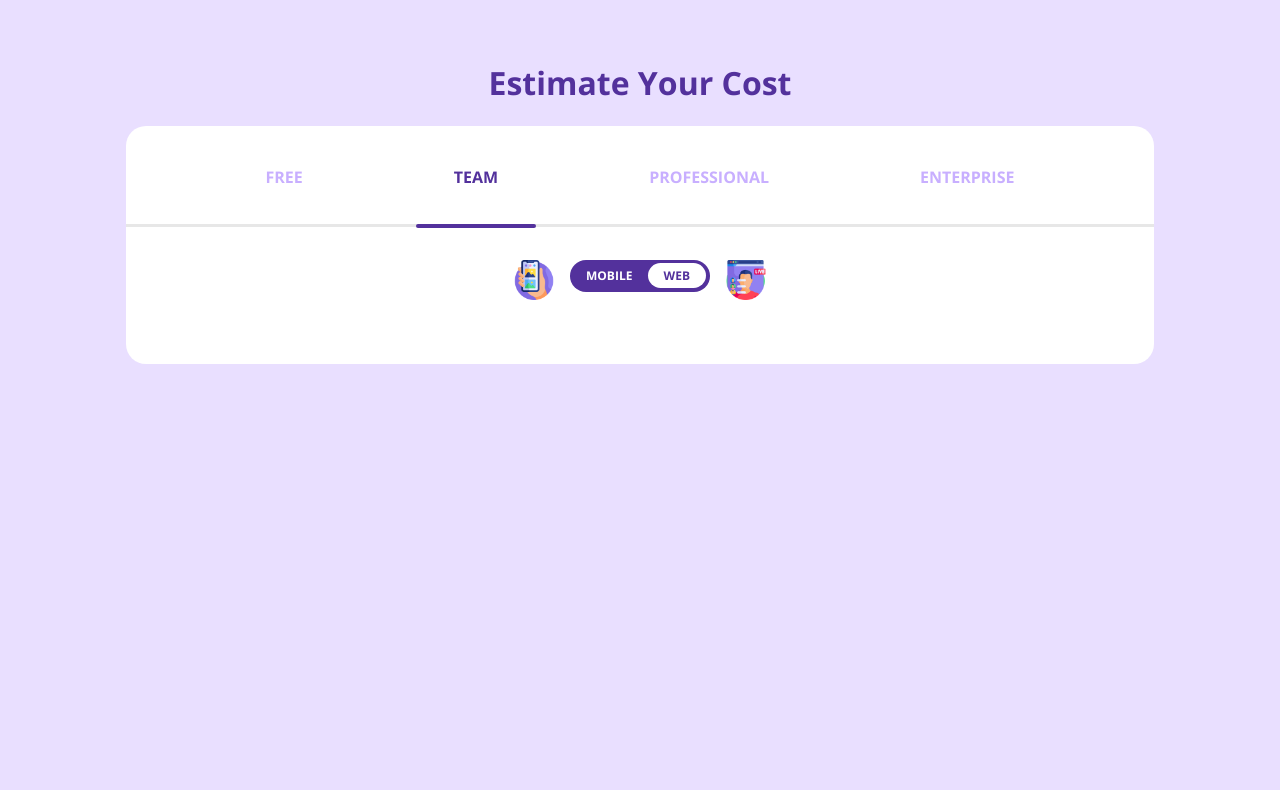
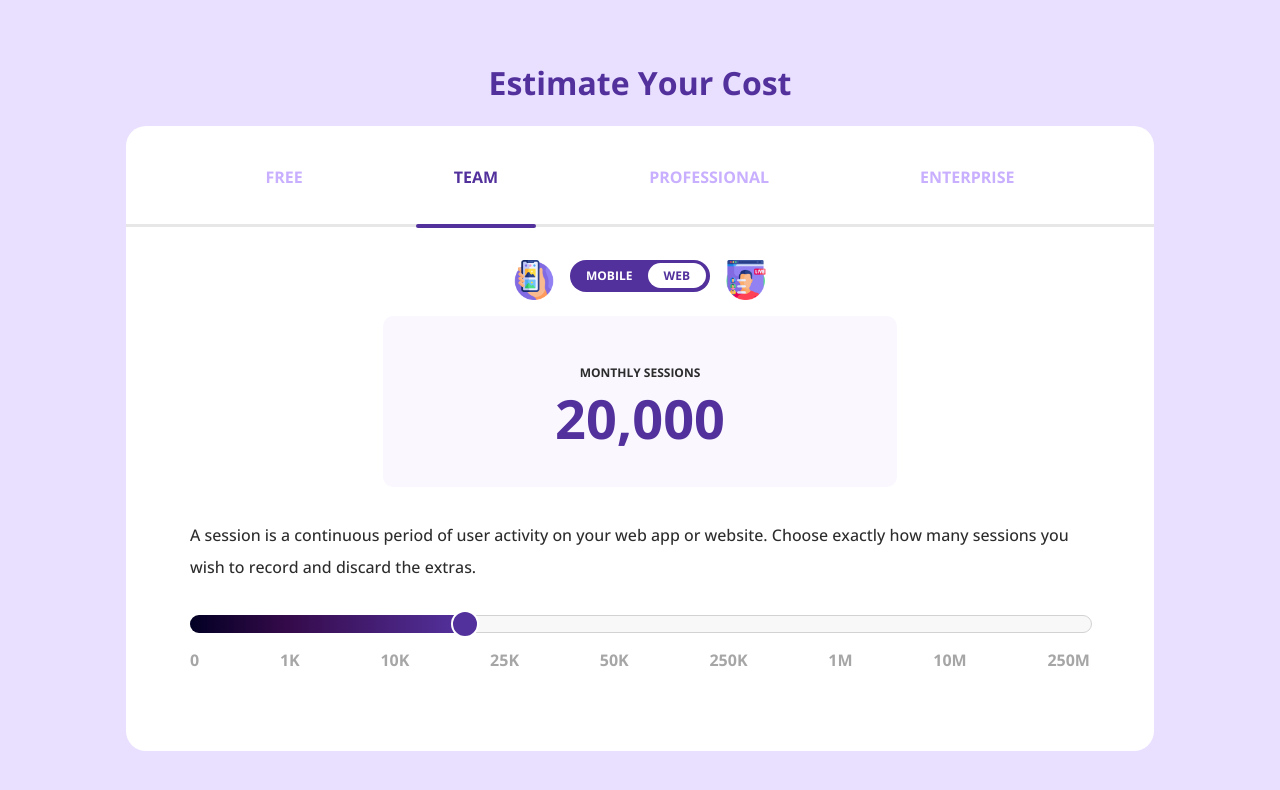
Before and after one commit to Brandies7/CostEstimatorProject, a plain HTML site: page index.html in a window 1280 px wide. Drawn offline with nearby package versions, Linux system fonts and the light colour scheme.

Commit message:
created sessions card and slider

```diff
--- a/index.css
+++ b/index.css
@@ -105,3 +105,90 @@ h1 {
     padding: 4px 16px;
     border-radius: 20px;
 }
+
+.sessions-card {
+    background-color: rgb(250, 247, 255);
+    text-align: center;
+    padding: 32px;
+    width: 50%;
+    text-transform: uppercase;
+    margin: 16px 0;
+    border-radius: 10px;
+}
+
+.sessions-card p {
+    color: rgb(44, 44, 44);
+    font-size: 12px;
+    font-weight: bold;
+    margin: 16px 0 0 0;
+}
+
+.sessions-card .number {
+    color: rgb(83, 49, 156);
+    font-size: 54px;
+    margin: 0;
+}
+
+.discription {
+    line-height: 32px;
+    margin: 16px 0 32px 0;
+}
+
+.slider {
+    width: 100%;
+    position: relative;
+}
+
+.slider .bar {
+    width: 100%;
+    height: 16px;
+    background-color: rgb(248, 248, 248);
+    border: 1px solid rgb(210, 210, 210);
+    border-radius: 20px;
+}
+
+.slider .progress {
+    width: 30%;
+    height: 18px;
+    background: linear-gradient(
+        90deg,
+        rgba(2, 0, 36, 1) 0%,
+        rgba(53, 10, 74, 1) 36%,
+        rgba(83, 49, 156, 1) 100%
+    );
+    border-top-left-radius: 20px;
+    border-bottom-left-radius: 20px;
+    position: absolute;
+    top: 0;
+    left: 0;
+}
+
+.slider .point {
+    height: 24px;
+    width: 24px;
+    background-color: rgb(83, 49, 156);
+    border-radius: 50%;
+    position: absolute;
+    top: -5px;
+    left: 29%;
+    border: 2px solid white;
+    transition: 0.15s transform ease;
+}
+
+.slider .point:hover {
+    cursor: pointer;
+    transform: scale(1.15);
+}
+
+.scale {
+    width: 100%;
+}
+
+.slider .scale ul {
+    list-style: none;
+    display: flex;
+    justify-content: space-between;
+    padding: 0;
+    font-weight: bold;
+    color: rgb(166, 166, 166);
+}
--- a/index.html
+++ b/index.html
@@ -19,9 +19,9 @@
     <div class="container">
       <div class="tabs">
         <p>FREE</p>
-        <p class="active">TEAM</p>
-        <p>PROFESSIONAL</p>
-        <p>ENTERPRISE</p>
+        <p class="active">Team</p>
+        <p>Professional</p>
+        <p>Enterprise</p>
       </div>
       <div class="line"></div>
       <div class="toggle-wrapper">
@@ -32,6 +32,34 @@
         </div>
         <img src="images/icon2.png" alt="" />
       </div>
+      <div class="sessions-card">
+        <p>Monthly Sessions</p>
+        <p class="number">20,000</p>
+      </div>
+      <p class="discription">
+        A session is a continuous period of user activity on your web app or
+        website. Choose exactly how many sessions you wish to record and discard
+        the extras.
+      </p>
+      <div class="slider">
+        <div class="bar">
+          <div class="progress"></div>
+          <div class="point"></div>
+        </div>
+        <div class="scale">
+          <ul>
+            <li>0</li>
+            <li>1K</li>
+            <li>10K</li>
+            <li>25K</li>
+            <li>50K</li>
+            <li>250K</li>
+            <li>1M</li>
+            <li>10M</li>
+            <li>250M</li>
+          </ul>
+        </div>
+      </div>
     </div>
   </body>
 </html>
```
